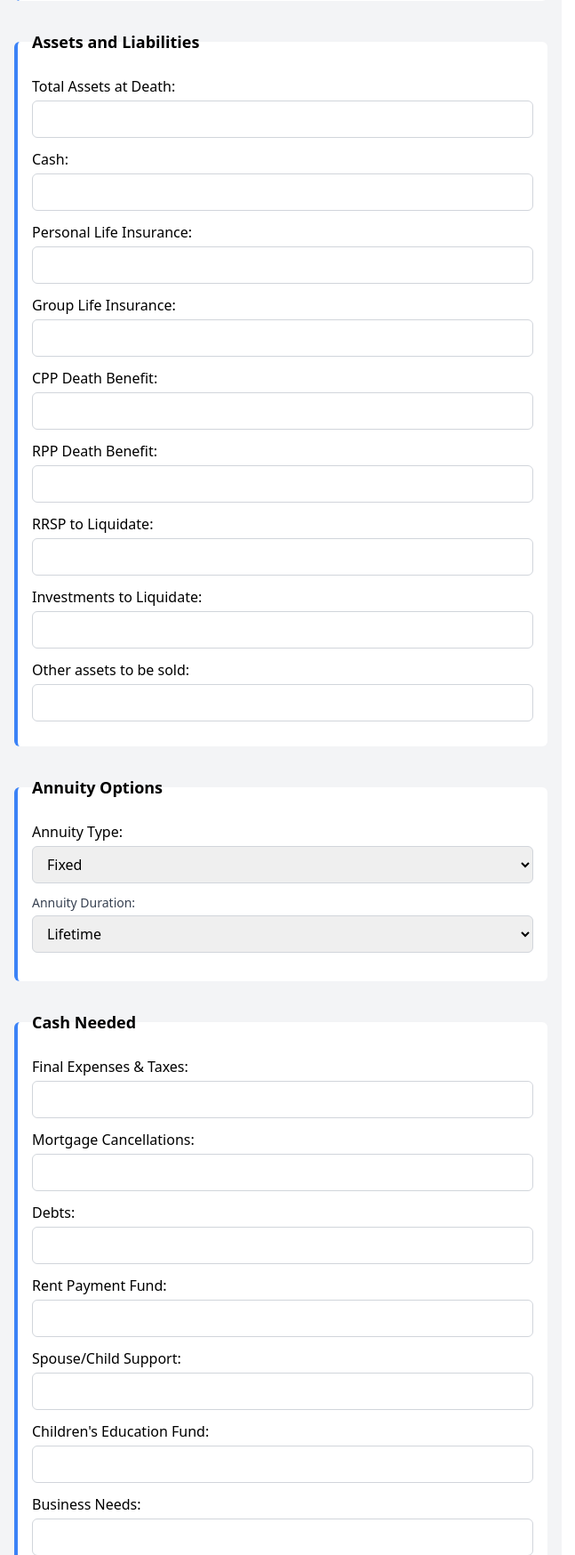
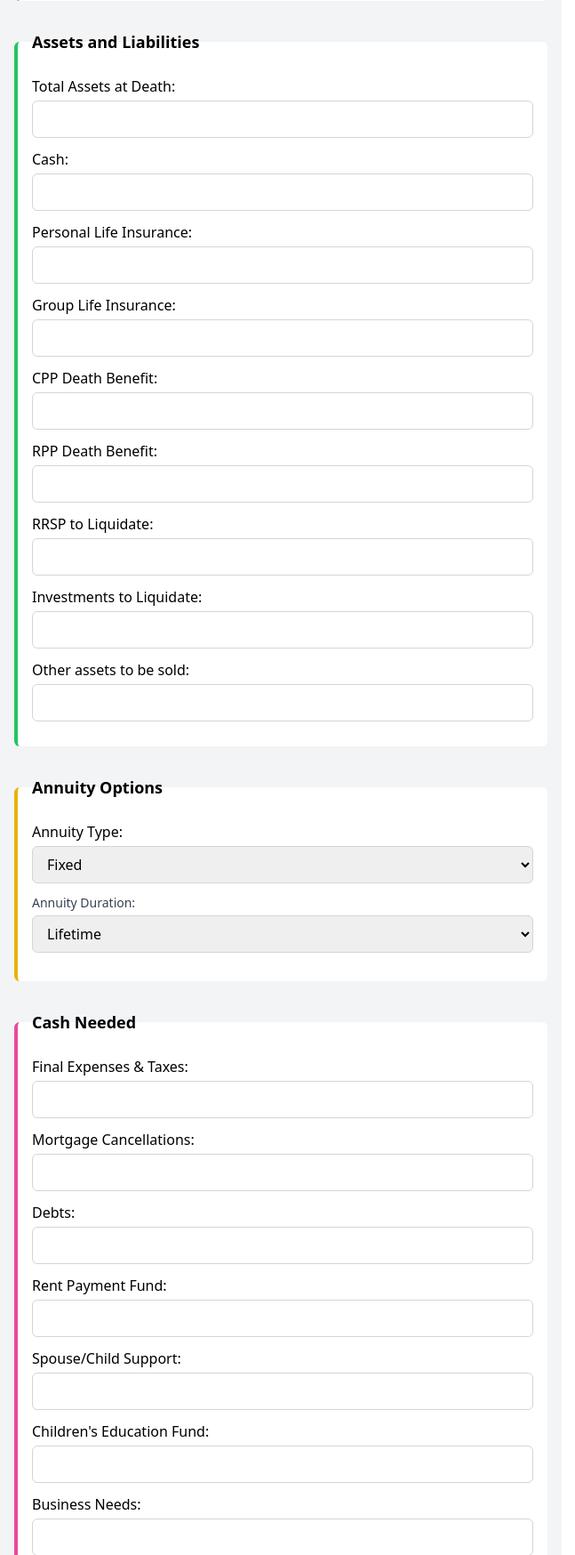
Before and after one commit to aadriantech/plan-ahead-calculator, a Flask app: page /financial/create/ in a window 1280 px wide. Shown: the part 811-2559 px from the top of the page at 89% size, without its empty margins (0-647 px from the left). Run offline with Flask 3, Linux system fonts and the light colour scheme; some libraries are stand-ins or nearby versions.

Commit message:
feat(form): add details on pdf regarding new customer information, added new styling

```diff
--- a/app/src/controllers/FinancialController.py
+++ b/app/src/controllers/FinancialController.py
@@ -47,8 +47,8 @@ class FinancialController(MethodView):
 
         # Extract data from the form submission
         json_data = request.json
-        assets = float(json_data.get('assets', 0))
-        annuity = float(json_data.get('annuity', 0))
+        assets = float(json_data.get('total_assets_at_death', 0))
+        annuity = float(json_data.get('annuity', 0))  # Ensure 'annuity' key is used here
 
         # Additional data
         age = json_data.get('age')
@@ -157,8 +157,8 @@ class FinancialController(MethodView):
         pdf.set_font("Arial", size=12)
 
         # Table headers
-        firstColumnSize = 50
-        secondColumnSize = 130
+        firstColumnSize = 70
+        secondColumnSize = 110
         pdf.set_fill_color(192, 192, 192)  # Light gray background for headers
         pdf.cell(firstColumnSize, 10, txt="Attribute", ln=0, align='L', fill=True)
         pdf.cell(secondColumnSize, 10, txt="Value", ln=1, align='L', fill=True)  # Wider second column
@@ -174,7 +174,15 @@ class FinancialController(MethodView):
             ("Annuity Duration", annuity_duration),
             ("Annuity Type", annuity_type),
             ("Assets", formatted_assets),
-            ("Expected Return Rate", str(expected_return_rate))
+            ("Expected Return Rate", str(expected_return_rate)),
+            ("Cash", locale.format_string("%.4f", float(json_data.get('cash', 0)), grouping=True)),  # Format cash with four decimal places
+            ("Personal Life Insurance", locale.format_string("%.4f", float(json_data.get('personal_life_insurance', 0)), grouping=True)),  # Format personal life insurance with four decimal places
+            ("Group Life Insurance", locale.format_string("%.4f", float(json_data.get('group_life_insurance', 0)), grouping=True)),  # Format group life insurance with four decimal places
+            ("CPP Death Benefit", locale.format_string("%.4f", float(json_data.get('cpp_death_benefit', 0)), grouping=True)),  # Format CPP death benefit with four decimal places
+            ("RPP Death Benefit", locale.format_string("%.4f", float(json_data.get('rpp_death_benefit', 0)), grouping=True)),  # Format RPP death benefit with four decimal places
+            ("RRSP to Liquidate", locale.format_string("%.4f", float(json_data.get('rrsp_to_liquidate', 0)), grouping=True)),  # Format RRSP to liquidate with four decimal places
+            ("Investments to Liquidate", locale.format_string("%.4f", float(json_data.get('investments_to_liquidate', 0)), grouping=True)),  # Format investments to liquidate with four decimal places
+            ("Other Assets to be Sold", locale.format_string("%.4f", float(json_data.get('other_assets', 0)), grouping=True))  # Format other assets to be sold with four decimal places
         ]
         alternate_color = False  # Variable to toggle row colors
         for attribute, value in customer_data:
--- a/app/static/styles/output.css
+++ b/app/static/styles/output.css
@@ -734,6 +734,21 @@ video {
   border-color: rgb(209 213 219 / var(--tw-border-opacity));
 }
 
+.border-green-500 {
+  --tw-border-opacity: 1;
+  border-color: rgb(34 197 94 / var(--tw-border-opacity));
+}
+
+.border-pink-500 {
+  --tw-border-opacity: 1;
+  border-color: rgb(236 72 153 / var(--tw-border-opacity));
+}
+
+.border-yellow-500 {
+  --tw-border-opacity: 1;
+  border-color: rgb(234 179 8 / var(--tw-border-opacity));
+}
+
 .bg-blue-500 {
   --tw-bg-opacity: 1;
   background-color: rgb(59 130 246 / var(--tw-bg-opacity));
--- a/app/templates/financial/create.html
+++ b/app/templates/financial/create.html
@@ -72,7 +72,7 @@
             </fieldset>
 
             <!-- Assets and Liabilities -->
-            <fieldset class="mb-8 border-l-4 border-blue-500 p-4 bg-white rounded-md">
+            <fieldset class="mb-8 border-l-4 border-green-500 p-4 bg-white rounded-md">
               <legend class="font-semibold text-lg mb-2">Assets and Liabilities</legend>
               <div class="form-group mb-3">
                 <label for="total_assets_at_death" class="block mb-1">Total Assets at Death:</label>
@@ -113,7 +113,7 @@
             </fieldset>
 
             <!-- Annuity Options -->
-            <fieldset class="mb-8 border-l-4 border-blue-500 p-4 bg-white rounded-md">
+            <fieldset class="mb-8 border-l-4 border-yellow-500 p-4 bg-white rounded-md">
               <legend class="font-semibold text-lg mb-2">Annuity Options</legend>
               <div class="form-group mb-3">
                 <label for="annuity_type" class="block mb-1">Annuity Type:</label>
@@ -137,7 +137,7 @@
             </fieldset>
 
             <!-- Part 3: Cash Needed -->
-            <fieldset class="mb-8 border-l-4 border-blue-500 p-4 bg-white rounded-md">
+            <fieldset class="mb-8 border-l-4 border-pink-500 p-4 bg-white rounded-md">
               <legend class="font-semibold text-lg mb-2">Cash Needed</legend>
               <!-- Final Expenses & Taxes -->
               <div class="form-group mb-3">
```
Also changed, not shown: 1 other file.
